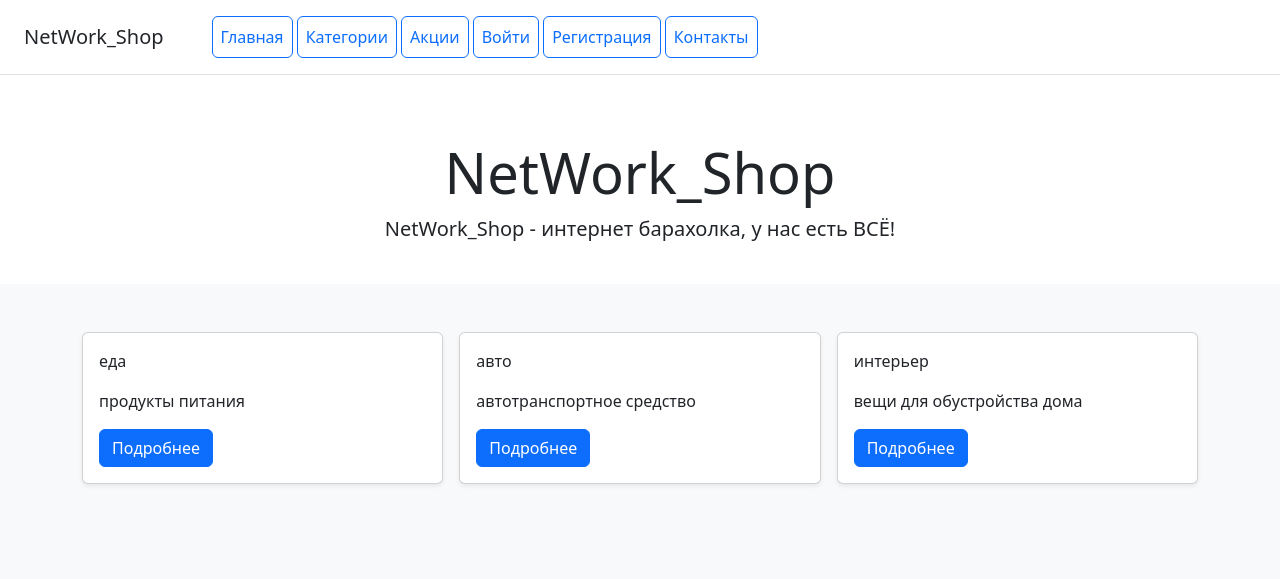
After one commit to daniilkokorev/network_shop, a Django app: page /catalog/ in a window 1280 px wide. The commit adds this page. Shown: the top 579 px of the page. Run offline with Django 5.2, Linux system fonts and the light colour scheme; data comes from the database, SQL or seed files in the repository; parts of the project's set-up code (start-up, migrations or seed data) failed here and were passed over; some libraries are stand-ins or nearby versions.

Commit message:
категории_из_кэша

```diff
--- a/catalog/forms.py
+++ b/catalog/forms.py
@@ -1,5 +1,4 @@
 from django.forms import ModelForm, ValidationError
-from django.forms.fields import BooleanField
 
 from catalog.models import Product, Version
 from common.views import StyleFormMixin
--- /dev/null
+++ b/catalog/services.py
@@ -0,0 +1,17 @@
+from catalog.models import Category
+from django.core.cache import cache
+from config.settings import CACHE_ENABLED
+
+
+def get_category_from_cache():
+    """
+    Функция для получения категорий из кэша
+    """
+    if not CACHE_ENABLED:
+        category_list = cache.get("category_list")
+        if not category_list:
+            category_list = Category.objects.all()
+            cache.set("category_list", category_list)
+        return category_list
+    else:
+        return Category.objects.all()
--- /dev/null
+++ b/catalog/templates/catalog/category_list.html
@@ -0,0 +1,28 @@
+{% extends 'catalog/index.html' %}
+
+{% block content %}
+<div class="album py-5 bg-body-tertiary">
+    <div class="container">
+        <div class="col-12 mb-5">
+            <div class="row row-cols-1 row-cols-sm-2 row-cols-md-3 g-3">
+                {% for item in object_list %}
+                <div class="col">
+                    <div class="card shadow-sm">
+                        <div class="card-body">
+                            <p class="card-text">{{ item.name }}</p>
+                            <p class="card-text">{{ item.description|slice:100 }}</p>
+                            <div class="d-flex justify-content-between align-items-center">
+                                <div class="btn-group">
+                                    <a class="btn btn-primary"
+                                       href="{% url 'catalogs:category_detail' item.pk %}" role="button">Подробнее</a>
+                                </div>
+                            </div>
+                        </div>
+                    </div>
+                </div>
+                {% endfor %}
+            </div>
+        </div>
+    </div>
+</div>
+{% endblock %}
--- a/catalog/templates/catalog/includes/inc_menu.html
+++ b/catalog/templates/catalog/includes/inc_menu.html
@@ -2,6 +2,7 @@
     <h5 class="my-0 mr-md-auto font-weight-normal">NetWork_Shop</h5>
     <nav class="ms-5">
         <a class="p-2 btn btn-outline-primary" href="{% url 'catalogs:products_list' %}">Главная</a>
+        <a class="p-2 btn btn-outline-primary" href="{% url 'catalogs:category_list' %}">Категории</a>
         <a class="p-2 btn btn-outline-primary" href="{% url 'stock:stock_list' %}">Акции</a>
         {% if user.is_authenticated %}
             <a class="p-2 btn btn-outline-primary" href="{% url 'users:profile' %}">Профиль</a>
--- a/catalog/urls.py
+++ b/catalog/urls.py
@@ -3,7 +3,7 @@ from django.views.decorators.cache import cache_page
 
 from catalog.apps import CatalogConfig
 from catalog.views import ContactView, ProductListView, ProductDetailView, toggle_activity, ProductCreateView, \
-    ProductUpdateView, ProductDeleteView
+    ProductUpdateView, ProductDeleteView, CategoryListView, CategoryDetailView
 
 app_name = CatalogConfig.name
 
@@ -15,4 +15,6 @@ urlpatterns = [
     path("create/", ProductCreateView.as_view(), name='create_product'),
     path("edit/<int:pk>", ProductUpdateView.as_view(), name='update_product'),
     path("delete/<int:pk>", ProductDeleteView.as_view(), name='delete_product'),
+    path('catalog/', CategoryListView.as_view(), name='category_list'),
+    path('category/<int:pk>', CategoryDetailView.as_view(), name='category_detail'),
 ]
--- a/catalog/views.py
+++ b/catalog/views.py
@@ -6,7 +6,8 @@ from django.urls import reverse, reverse_lazy
 from django.views.generic import ListView, DetailView, TemplateView, CreateView, UpdateView, DeleteView
 
 from catalog.forms import ProductForm, VersionForm, ProductModeratorForm
-from catalog.models import Product, Version
+from catalog.models import Product, Version, Category
+from catalog.services import get_category_from_cache
 
 
 class ProductListView(ListView):
@@ -117,3 +118,21 @@ def toggle_activity(request, pk):
     product_item.save()
 
     return redirect(reverse("catalog:product_info", kwargs={"pk": pk}))
+
+
+class CategoryListView(ListView):
+    """CBV класс-контроллер отображающий список категорий"""
+    model = Category
+    success_url = reverse_lazy("catalog:category_list")
+
+    def get_queryset(self):
+        """
+        Метод получает категории из кэша
+        """
+        return get_category_from_cache()
+
+
+class CategoryDetailView(DetailView, LoginRequiredMixin):
+    """CBV класс-контроллер отображающий информацию о категории"""
+    model = Category
+    success_url = reverse_lazy("catalog:category_detail")
```
Also changed, not shown: catalog/templates/catalog/category_detail.html (added, +18 -0 lines).
